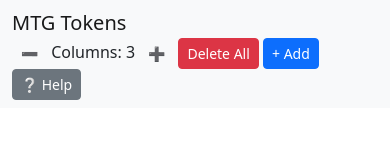
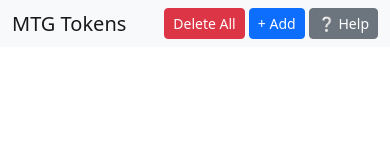
Before and after one commit to jimsug/mtg-tokens, a plain HTML site: page index.html in a window 390 px wide. Drawn offline with Linux system fonts and the light colour scheme.

Commit message:
remove column selector on mobile

```diff
--- a/index.html
+++ b/index.html
@@ -20,9 +20,9 @@
             <a class="navbar-brand" href="#">MTG Tokens</a>
         </div>
         <div>
-            <button type="button" class="btn btn-sm btn-light" onClick="removeColumn();">➖</button>
-            <span id="columntext">Columns: 3</span>
-            <button type="button" class="btn btn-sm btn-light" onClick="addColumn();">➕</button>
+                <button type="button" class="d-none d-sm-inline btn btn-sm btn-light" onClick="removeColumn();">➖</button>
+                <span id="columntext" class="d-none d-sm-inline">Columns: 3</span>
+                <button type="button" class="d-none d-sm-inline btn btn-sm btn-light" onClick="addColumn();">➕</button>
             <button type="button" class="btn btn-sm btn-danger" onClick="deleteAll();">Delete All</button>
             <button type="button" class="btn btn-sm btn-primary" onClick="newTokenModal();">+ Add</button>
             <button type="button" class="btn btn-sm btn-secondary" data-bs-toggle="modal" data-bs-target="#helpModal">❔ Help</button>
@@ -316,7 +316,7 @@ class App {
 
         let container = '';
         cols.forEach(function(val, idx){
-            container += '<div class="col"><ul class="list-group list-group-flush">';
+            container += '<div class="col-sm"><ul class="list-group list-group-flush">';
             container += cols[idx].join("")
             container += '</ul></div>'
         });
```
